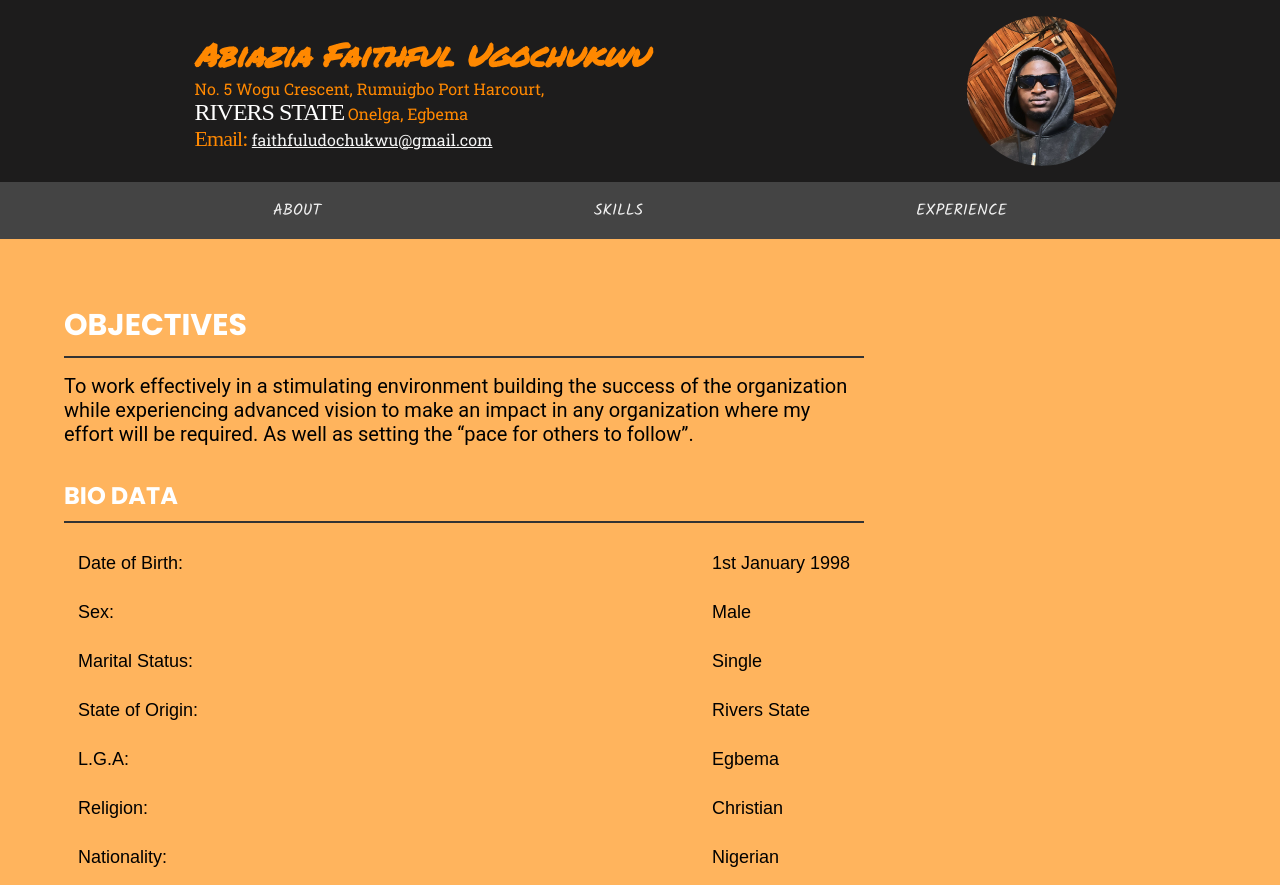
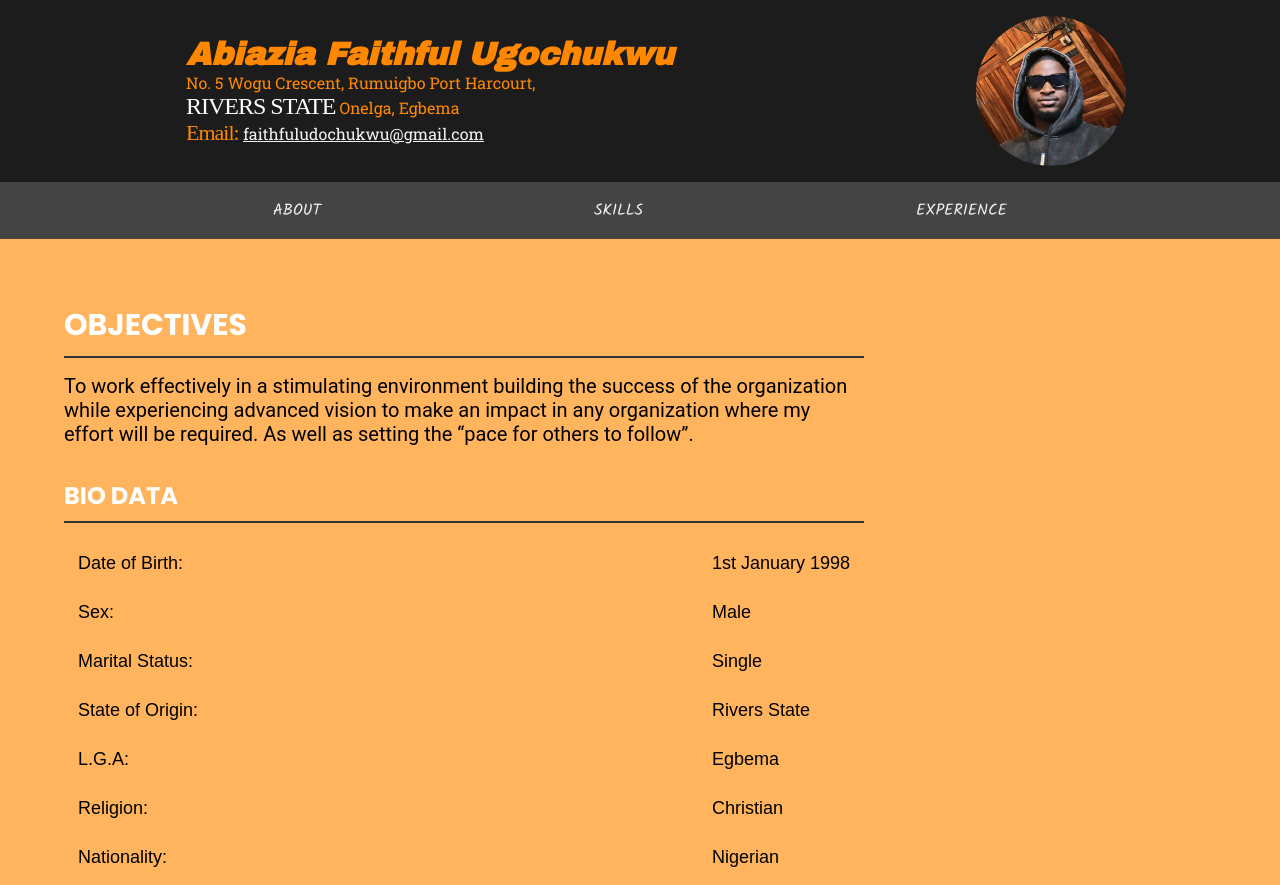
Before and after one commit to Hyelkali/TryHarder, a plain HTML site: page index.html in a window 1280 px wide. Shown: the top 885 px of the page. Drawn offline with Linux system fonts and the light colour scheme; a script that the page names is missing; a web font is replaced by a local one.

Commit message:
Update styles.css

```diff
--- a/styles.css
+++ b/styles.css
@@ -124,15 +124,15 @@ header {
 }
 
 .header-text h1 {
-    font-family: Permanent Marker;
+    font-family: Archivo Black;
     font-style: oblique;
     display: flex;
     flex-wrap: wrap;
 }
 
 .header-text h1:first-letter {
-    font-size: 60px;
-    font-family: Verdana, Geneva, Tahoma, sans-serif;
+    font-size: 68px;
+    font-family: poppins;
 }
 
 .header-text span:first-child {
```
